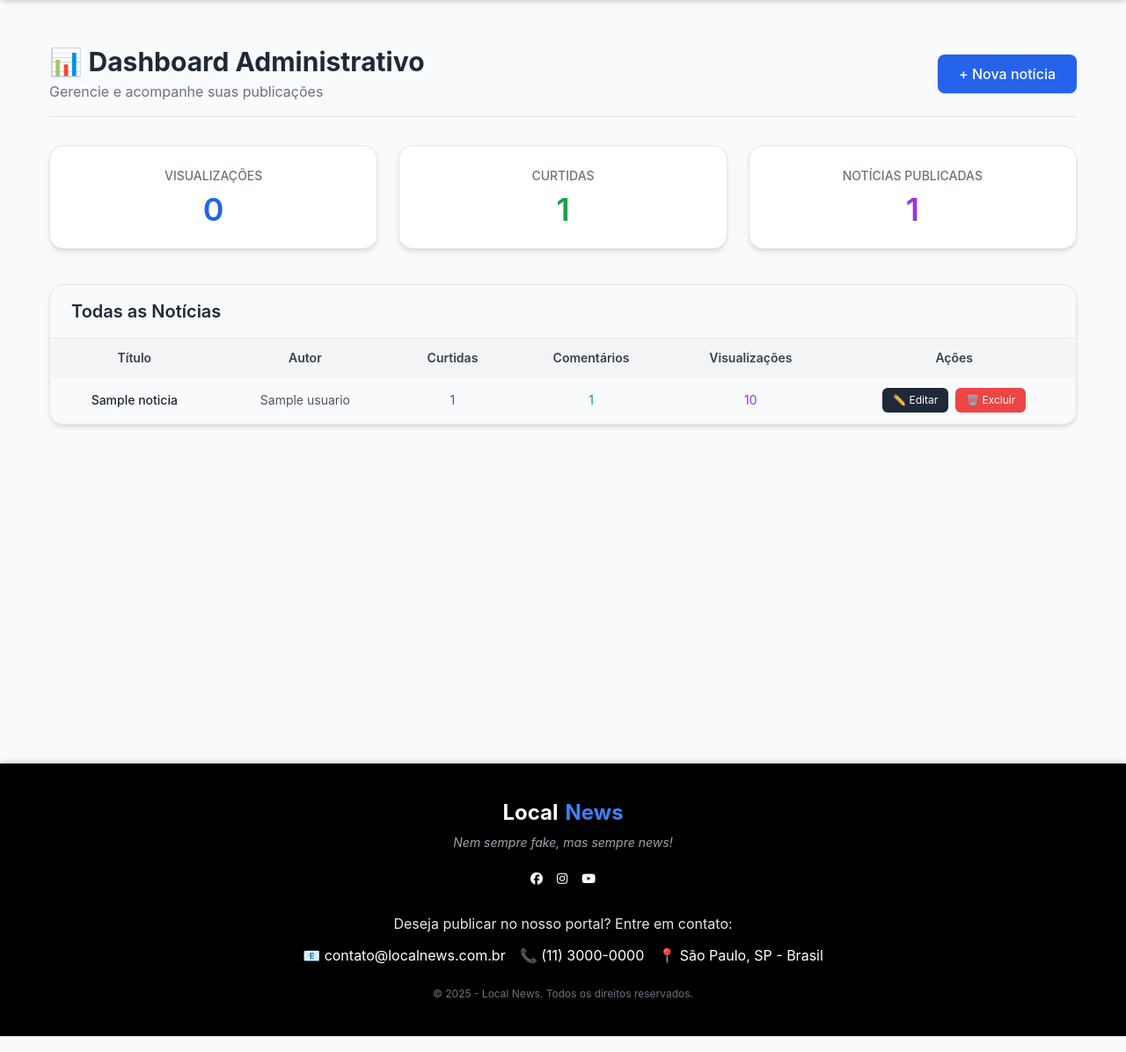
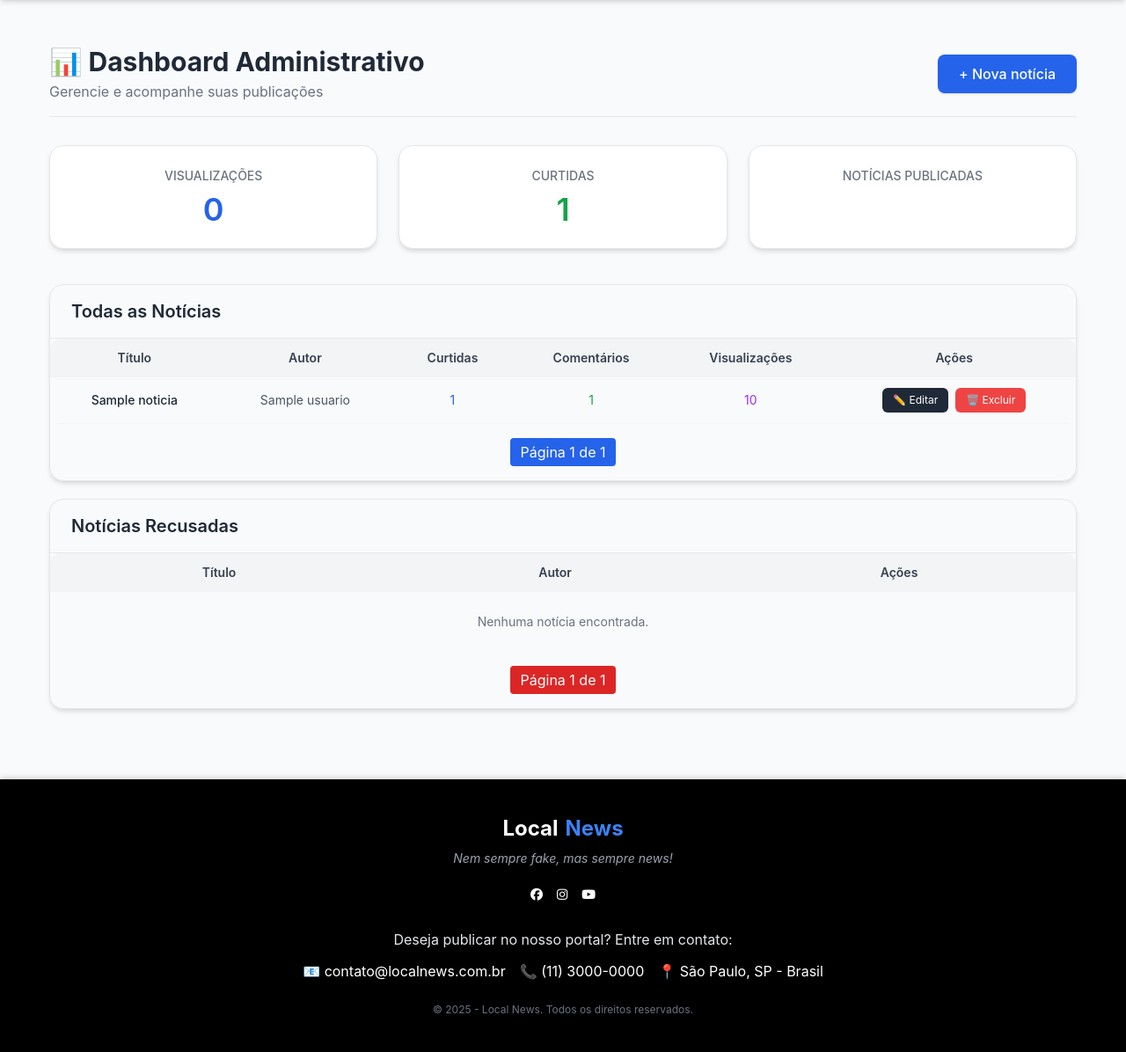
Before and after one commit to Emmanuelf21/Local-News, a Django app: page /dashboard/ in a window 1280 px wide. Shown: the part 76-1272 px from the top of the page at 88% size. Run offline with Django 5.2, Linux system fonts and the light colour scheme; a user stored in the database is signed in; tables that the repository leaves empty hold one stand-in row (values such as "Sample post"); some libraries are stand-ins or nearby versions.

Commit message:
paginação nas tabelas do dashboard

```diff
--- a/noticias/templates/noticias/dashboard.html
+++ b/noticias/templates/noticias/dashboard.html
@@ -64,7 +64,8 @@
           </tr>
         </thead>
         <tbody>
-          {% for n in noticias %}
+
+          {% for n in page_obj_pub %}
           <tr
             class="border-b border-gray-100 dark:border-gray-700 hover:bg-gray-50 dark:hover:bg-gray-700/50 transition-colors">
             <td class="px-6 py-3 text-center text-gray-800 dark:text-gray-200 font-medium">{{ n.titulo }}</td>
@@ -73,10 +74,10 @@
             <td class="px-6 py-3 text-center text-green-600 dark:text-green-400">{{ n.comentarios.count }}</td>
             <td class="px-6 py-3 text-center text-purple-600 dark:text-purple-400">
               {% for v in visualizacoes %}
-                {% if v.noticia_id == n.id%}
-                {{v.quantidade}}
-                {% with found=True %}{% endwith %}
-                {% endif %}
+              {% if v.noticia_id == n.id%}
+              {{v.quantidade}}
+              {% with found=True %}{% endwith %}
+              {% endif %}
               {% endfor %}
 
             </td>
@@ -91,6 +92,7 @@
               </a>
             </td>
           </tr>
+
           {% empty %}
           <tr>
             <td colspan="6" class="text-center py-6 text-gray-500 dark:text-gray-400">Nenhuma notícia encontrada.</td>
@@ -98,6 +100,83 @@
           {% endfor %}
         </tbody>
       </table>
+      <div class="flex justify-center gap-3 py-4">
+        {% if page_obj_pub.has_previous %}
+            <a href="?page_pub={{ page_obj_pub.previous_page_number }}"
+            class="px-3 py-1 bg-gray-200 dark:bg-gray-700 rounded">⬅️ Anterior</a>
+        {% endif %}
+
+        <span class="px-3 py-1 bg-blue-600 text-white rounded">
+            Página {{ page_obj_pub.number }} de {{ page_obj_pub.paginator.num_pages }}
+        </span>
+
+        {% if page_obj_pub.has_next %}
+            <a href="?page_pub={{ page_obj_pub.next_page_number }}"
+            class="px-3 py-1 bg-gray-200 dark:bg-gray-700 rounded">Próxima ➡️</a>
+        {% endif %}
+    </div>
+    </div>
+
+  </div>
+  <div class="mt-5 dark:bg-gray-800 border border-gray-200 dark:border-gray-700 rounded-2xl shadow-md overflow-hidden">
+    <div class="flex justify-between items-center px-6 py-4 border-b border-gray-200 dark:border-gray-700">
+      <h4 class="text-xl font-semibold text-gray-800 dark:text-gray-100">
+        Notícias Recusadas
+      </h4>
+    </div>
+    <div class="overflow-x-auto">
+      <table class="min-w-full text-sm text-left">
+        <thead class="bg-gray-100 dark:bg-gray-700 text-gray-700 dark:text-gray-300">
+          <tr>
+            <th class="px-6 py-3 font-semibold text-center">Título</th>
+            <th class="px-6 py-3 font-semibold text-center">Autor</th>
+            <th class="px-6 py-3 font-semibold text-center">Ações</th>
+          </tr>
+        </thead>
+        <tbody>
+
+          {% for n in page_obj_rec %}
+          <tr
+          class="border-b border-red-400 bg-red-100 dark:bg-red-900/40">
+          <td class="px-6 py-3 text-center font-semibold text-red-800 dark:text-red-300">
+            ⚠️ {{ n.titulo }}
+          </td>
+            <td class="px-6 py-3 text-center text-gray-600 dark:text-gray-400">{{ n.usuario.nome_usuario }}</td>
+            <td class="px-6 py-3 text-center flex justify-center gap-2">
+              <a href="{% url 'editar_noticia' n.id %}"
+                class="bg-gray-800 hover:bg-gray-700 text-white px-3 py-1.5 rounded-md text-xs transition">
+                ✏️ Editar
+              </a>
+              <a href="{% url 'excluir_noticia' n.id %}"
+                class="bg-red-500 hover:bg-red-600 text-white px-3 py-1.5 rounded-md text-xs transition">
+                🗑️ Excluir
+              </a>
+            </td>
+          </tr>
+
+          {% empty %}
+          <tr>
+            <td colspan="6" class="text-center py-6 text-gray-500 dark:text-gray-400">Nenhuma notícia encontrada.</td>
+          </tr>
+          {% endfor %}
+        </tbody>
+      </table>
+      <div class="flex justify-center gap-3 py-4">
+        {% if page_obj_rec.has_previous %}
+            <a href="?page_rec={{ page_obj_rec.previous_page_number }}"
+            class="px-3 py-1 bg-red-200 dark:bg-red-700 rounded">⬅️ Anterior</a>
+        {% endif %}
+
+        <span class="px-3 py-1 bg-red-600 text-white rounded">
+            Página {{ page_obj_rec.number }} de {{ page_obj_rec.paginator.num_pages }}
+        </span>
+
+        {% if page_obj_rec.has_next %}
+            <a href="?page_rec={{ page_obj_rec.next_page_number }}"
+            class="px-3 py-1 bg-red-200 dark:bg-red-700 rounded">Próxima ➡️</a>
+        {% endif %}
+    </div>
+
     </div>
   </div>
 </main>
--- a/noticias/utils.py
+++ b/noticias/utils.py
@@ -26,7 +26,7 @@ def analisar_texto_noticia(texto):
 
     prob_real = probs[0][0].item()
     print(f"Prob_REAL: {prob_real}")
-    if prob_real < 0.95:
+    if prob_real < 0.90:
         label = 1  # FAKE
     else:
         label = 0  # REAL
--- a/noticias/views.py
+++ b/noticias/views.py
@@ -11,6 +11,7 @@ import folium
 from taggit.models import Tag
 from .utils import analisar_texto_noticia
 from django.db.models import Q
+from django.core.paginator import Paginator
 
 def login_cadastro(request):
     cadastro_form = CadastroForm()
@@ -185,34 +186,78 @@ def cadastrar_noticia(request):
 def dashboard(request):
     user = request.user
 
-    # Admin vê todas as notícias, editor vê apenas as suas
+    # Separando publicadas e recusadas
     if user.is_superuser:
-        noticias = Noticia.objects.all()
+        noticias_publicadas = Noticia.objects.filter(categoria_id=1).order_by("-id")
+        noticias_recusadas = Noticia.objects.exclude(categoria_id=1).order_by("-id")
     else:
-        noticias = Noticia.objects.filter(usuario=user)
+        noticias_publicadas = Noticia.objects.filter(usuario=user, categoria_id=1).order_by("-id")
+        noticias_recusadas = Noticia.objects.filter(usuario=user).exclude(categoria_id=1).order_by("-id")
 
-    # Todas as visualizações
+    # --- Paginação ---
+    # Publicadas
+    paginator_pub = Paginator(noticias_publicadas, 5)
+    page_pub_number = request.GET.get("page_pub")
+    page_obj_pub = paginator_pub.get_page(page_pub_number)
+
+    # Recusadas
+    paginator_rec = Paginator(noticias_recusadas, 5)
+    page_rec_number = request.GET.get("page_rec")
+    page_obj_rec = paginator_rec.get_page(page_rec_number)
+
+    # --- Visualizações ---
     visualizacoes = Visualizacao.objects.all()
-    total_visualizacoes=0
+    total_visualizacoes = 0
 
-    if (user.perfil == 'admin'):
+    # Corrigindo a verificação do perfil
+    perfil_nome = user.perfil.perfil.lower()  # admin / editor
+
+    if perfil_nome == "admin":
         total_visualizacoes = sum(v.quantidade for v in visualizacoes)
+    elif perfil_nome == "editor":
+        visualizacoes_user = Visualizacao.objects.filter(noticia__in=noticias_publicadas)
+        total_visualizacoes = sum(v.quantidade for v in visualizacoes_user)
 
-    elif (user.perfil == 'editor'):
-        visualizacoes2 = Visualizacao.objects.filter(noticia__in=noticias)
-        total_visualizacoes = sum(v.quantidade for v in visualizacoes2)
+    # Curtidas
+    total_curtidas = sum(n.curtidas.count() for n in noticias_publicadas)
 
-    # Totais
-    total_curtidas = sum(n.curtidas.count() for n in noticias)
+    return render(request, "noticias/dashboard.html", {
+        "page_obj_pub": page_obj_pub,
+        "page_obj_rec": page_obj_rec,
+        "visualizacoes": visualizacoes,
+        "total_visualizacoes": total_visualizacoes,
+        "total_curtidas": total_curtidas,
+    })
+    # user = request.user
 
-    context = {
-        'noticias': noticias,
-        'visualizacoes': visualizacoes,  # ← ENVIA A TABELA COMPLETA
-        'total_visualizacoes': total_visualizacoes,
-        'total_curtidas': total_curtidas,
-    }
+    # # Admin vê todas as notícias, editor vê apenas as suas
+    # if user.is_superuser:
+    #     noticias = Noticia.objects.all()
+    # else:
+    #     noticias = Noticia.objects.filter(usuario=user)
 
-    return render(request, 'noticias/dashboard.html', context)
+    # # Todas as visualizações
+    # visualizacoes = Visualizacao.objects.all()
+    # total_visualizacoes=0
+
+    # if (user.perfil.perfil == 'admin'):
+    #     total_visualizacoes = sum(v.quantidade for v in visualizacoes)
+
+    # elif (user.perfil.perfil == 'editor'):
+    #     visualizacoes2 = Visualizacao.objects.filter(noticia__in=noticias)
+    #     total_visualizacoes = sum(v.quantidade for v in visualizacoes2)
+
+    # # Totais
+    # total_curtidas = sum(n.curtidas.count() for n in noticias)
+
+    # context = {
+    #     'noticias': noticias,
+    #     'visualizacoes': visualizacoes,  # ← ENVIA A TABELA COMPLETA
+    #     'total_visualizacoes': total_visualizacoes,
+    #     'total_curtidas': total_curtidas,
+    # }
+
+    # return render(request, 'noticias/dashboard.html', context)
 
 @login_required
 def perfil(request):
@@ -232,9 +277,32 @@ def editar_noticia(request, id):
     # Instancia o form com os dados da notícia existente
     if request.method == "POST":
         form = NoticiaForm(request.POST, request.FILES, instance=noticia)
+
         if form.is_valid():
             noticia_editada = form.save(commit=False)
             noticia_editada.usuario = noticia.usuario  # mantém o autor original
+
+            # Combina o texto principal da notícia
+            partes = [
+                noticia_editada.titulo,
+                noticia_editada.introducao,
+                noticia_editada.desenvolvimento_inicial,
+                noticia_editada.desenvolvimento_final,
+                noticia_editada.conclusao
+            ]
+
+            texto = ". ".join([p for p in partes if p])
+
+            # Chama o modelo da Hugging Face
+            label = analisar_texto_noticia(texto)
+
+            # Interpreta o resultado e define a categoria
+
+            if label == 0:
+                noticia_editada.categoria_id = 1  # REAL
+            else:
+                noticia_editada.categoria_id = 2
+
             noticia_editada.save()
             messages.success(request, "Notícia atualizada com sucesso!")
             return redirect('dashboard')
```
Also changed, not shown: media/noticias/images/3iatlas-imagens-ineditas-5-e1763665873941.webp (added), media/noticias/images/3iatlas-imagens-ineditas-5-e1763665873941_4k6QbAi.webp (added), media/noticias/images/3iatlas-imagens-ineditas-5-e1763665873941_lIDe2cY.webp (added), media/noticias/images/3iatlas-imagens-ineditas-5-e1763665873941_lOpC8xr.webp (added).
